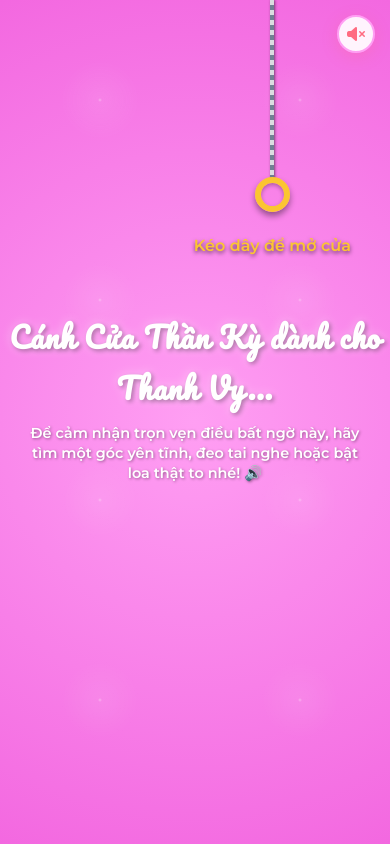
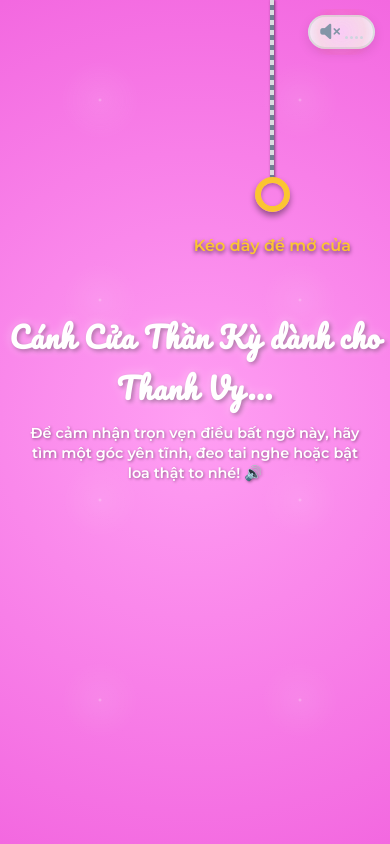
Before and after one commit to thinhgjaa/hpbdtvy, a plain HTML site: page index.html in a window 390 px wide. Both pictures are taken after a click on the button "Bật / Tắt Âm Nhạc". Shown: the top 844 px of the page. Drawn offline with nearby package versions, Linux system fonts and the light colour scheme.

Commit message:
feat: overhaul sound toggle button with responsive design, dynamic equalizer animation, and haptic feedback integration

```diff
--- a/index.html
+++ b/index.html
@@ -64,8 +64,17 @@
     </div>
 
     <!-- Sound Toggle Button -->
-    <button id="soundBtn" class="sound-btn">
-        <i class="fa-solid fa-volume-high"></i>
+    <button id="soundBtn" class="sound-btn" title="Bật / Tắt Âm Nhạc">
+        <div class="sound-btn-glow"></div>
+        <span class="sound-icon-wrapper">
+            <i class="fa-solid fa-volume-high"></i>
+        </span>
+        <span class="sound-wave-bars">
+            <span class="sound-bar bar-1"></span>
+            <span class="sound-bar bar-2"></span>
+            <span class="sound-bar bar-3"></span>
+            <span class="sound-bar bar-4"></span>
+        </span>
     </button>
 
     <!-- Audio Elements -->
--- a/script.js
+++ b/script.js
@@ -211,9 +211,24 @@ document.addEventListener('DOMContentLoaded', () => {
 
     // Sound Toggle Logic
     let isMuted = false;
+    function updateSoundBtnUI() {
+        if (!soundBtn) return;
+        const icon = soundBtn.querySelector('.sound-icon-wrapper i');
+        if (isMuted) {
+            soundBtn.classList.add('muted');
+            soundBtn.setAttribute('title', 'Bật Âm Nhạc');
+            if (icon) icon.className = 'fa-solid fa-volume-xmark';
+        } else {
+            soundBtn.classList.remove('muted');
+            soundBtn.setAttribute('title', 'Tắt Âm Nhạc');
+            if (icon) icon.className = 'fa-solid fa-volume-high';
+        }
+    }
+
     if (soundBtn) {
         soundBtn.addEventListener('click', () => {
             initAudio();
+            triggerHaptic(40);
             isMuted = !isMuted;
             if (audio) {
                 audio.muted = isMuted;
@@ -227,7 +242,7 @@ document.addEventListener('DOMContentLoaded', () => {
                     countdownAudio.play().catch(e => console.log(e));
                 }
             }
-            soundBtn.innerHTML = isMuted ? '<i class="fa-solid fa-volume-xmark"></i>' : '<i class="fa-solid fa-volume-high"></i>';
+            updateSoundBtnUI();
         });
     }
 
--- a/style.css
+++ b/style.css
@@ -540,32 +540,7 @@ body::after {
 }
 
 
-/* Sound Button */
-.sound-btn {
-    position: absolute;
-    top: 20px;
-    right: 20px;
-    background: rgba(255, 107, 129, 0.2);
-    border: 2px solid var(--primary-color);
-    color: var(--primary-color);
-    width: 45px;
-    height: 45px;
-    border-radius: 50%;
-    font-size: 1.2rem;
-    cursor: pointer;
-    backdrop-filter: blur(5px);
-    transition: all 0.3s ease;
-    display: flex;
-    justify-content: center;
-    align-items: center;
-    z-index: 1000;
-}
-
-.sound-btn:hover {
-    background: var(--primary-color);
-    color: #fff;
-    transform: scale(1.1);
-}
+
 
 /* BIRTHDAY SCENE */
 .birthday-scene {
@@ -2724,32 +2699,131 @@ h2 {
 
 
 
-/* Sound Toggle Button */
+/* =========================================================
+   LUXURIOUS SOUND TOGGLE BUTTON & LIVE EQUALIZER
+   ========================================================= */
 .sound-btn {
     position: fixed;
     top: 20px;
     right: 20px;
-    width: 44px;
-    height: 44px;
-    border-radius: 50%;
-    background: rgba(255, 255, 255, 0.92);
-    border: 2px solid #ff9ff3;
-    color: #ff6b81;
-    font-size: 1.15rem;
-    display: flex;
-    justify-content: center;
-    align-items: center;
+    height: 42px;
+    padding: 0 14px;
+    border-radius: 30px;
+    background: linear-gradient(135deg, rgba(255, 255, 255, 0.95), rgba(255, 245, 250, 0.92));
+    border: 2px solid rgba(255, 159, 243, 0.85);
+    color: #ff4757;
     cursor: pointer;
     z-index: 1000;
-    box-shadow: 0 4px 15px rgba(255, 107, 129, 0.25);
-    backdrop-filter: blur(8px);
-    transition: all 0.3s cubic-bezier(0.175, 0.885, 0.32, 1.275);
-}
-
+    display: flex;
+    align-items: center;
+    gap: 8px;
+    box-shadow: 0 6px 20px rgba(255, 107, 129, 0.28), inset 0 1px 2px rgba(255, 255, 255, 0.8);
+    backdrop-filter: blur(10px);
+    transition: all 0.35s cubic-bezier(0.175, 0.885, 0.32, 1.275);
+    outline: none;
+    user-select: none;
+}
+
+.sound-btn-glow {
+    position: absolute;
+    inset: -6px;
+    border-radius: 35px;
+    background: radial-gradient(circle, rgba(255, 159, 243, 0.45) 0%, rgba(255, 107, 129, 0.15) 50%, transparent 70%);
+    z-index: -1;
+    opacity: 0.8;
+    animation: soundGlowPulse 2.5s infinite alternate ease-in-out;
+    pointer-events: none;
+    transition: opacity 0.3s;
+}
+
+@keyframes soundGlowPulse {
+    0% {
+        transform: scale(0.95);
+        opacity: 0.4;
+    }
+    100% {
+        transform: scale(1.1);
+        opacity: 0.9;
+    }
+}
+
+.sound-icon-wrapper {
+    font-size: 1.1rem;
+    display: flex;
+    align-items: center;
+    justify-content: center;
+    color: #ff4757;
+    filter: drop-shadow(0 2px 4px rgba(255, 71, 87, 0.3));
+    transition: transform 0.2s ease;
+}
+
+/* Sound Wave Equalizer Bars (Placed right after Speaker) */
+.sound-wave-bars {
+    display: inline-flex;
+    align-items: flex-end;
+    gap: 2.5px;
+    height: 16px;
+}
+
+.sound-bar {
+    width: 3px;
+    border-radius: 3px;
+    background: linear-gradient(to top, #ff4757, #ff9ff3);
+    animation: soundEqualizer 0.8s ease-in-out infinite alternate;
+}
+
+.bar-1 { height: 6px; animation-delay: 0.1s; }
+.bar-2 { height: 14px; animation-delay: 0.3s; }
+.bar-3 { height: 10px; animation-delay: 0.15s; }
+.bar-4 { height: 5px; animation-delay: 0.25s; }
+
+@keyframes soundEqualizer {
+    0% {
+        height: 3px;
+    }
+    100% {
+        height: 16px;
+    }
+}
+
+/* Hover & Active States */
 .sound-btn:hover {
-    transform: scale(1.1);
+    transform: translateY(-2px) scale(1.06);
     background: #ffffff;
-    box-shadow: 0 6px 20px rgba(255, 107, 129, 0.4);
+    border-color: #ff6b81;
+    box-shadow: 0 8px 25px rgba(255, 107, 129, 0.45), 0 0 15px rgba(255, 159, 243, 0.5);
+}
+
+.sound-btn:hover .sound-icon-wrapper {
+    transform: scale(1.15);
+}
+
+.sound-btn:active {
+    transform: scale(0.96);
+}
+
+/* Muted State */
+.sound-btn.muted {
+    background: rgba(245, 246, 250, 0.9);
+    border-color: #dcdde1;
+    box-shadow: 0 4px 12px rgba(0, 0, 0, 0.1);
+    color: #a4b0be;
+}
+
+.sound-btn.muted .sound-btn-glow {
+    opacity: 0;
+}
+
+.sound-btn.muted .sound-bar {
+    animation: none !important;
+    height: 3px !important;
+    background: #ced6e0 !important;
+}
+
+.sound-btn.muted .sound-icon-wrapper {
+    color: #8395a7;
+    filter: none;
+    text-shadow: none;
 }
 
 /* =========================================================
@@ -2791,9 +2865,9 @@ h2 {
     .sound-btn {
         top: 15px;
         right: 15px;
-        width: 38px;
         height: 38px;
-        font-size: 1rem;
+        padding: 0 12px;
+        gap: 6px;
     }
 
     .wish-bag-btn {
@@ -2844,6 +2918,19 @@ h2 {
 
 /* 4. Standard Mobile Portrait (<= 480px) */
 @media (max-width: 480px) {
+    .sound-btn {
+        top: 15px;
+        right: 15px;
+        height: 34px;
+        padding: 0 10px;
+        gap: 5px;
+    }
+
+    .sound-wave-bars {
+        height: 13px;
+        gap: 2px;
+    }
+
     .mystery-text {
         font-size: 1.8rem;
         letter-spacing: 1px;
```
